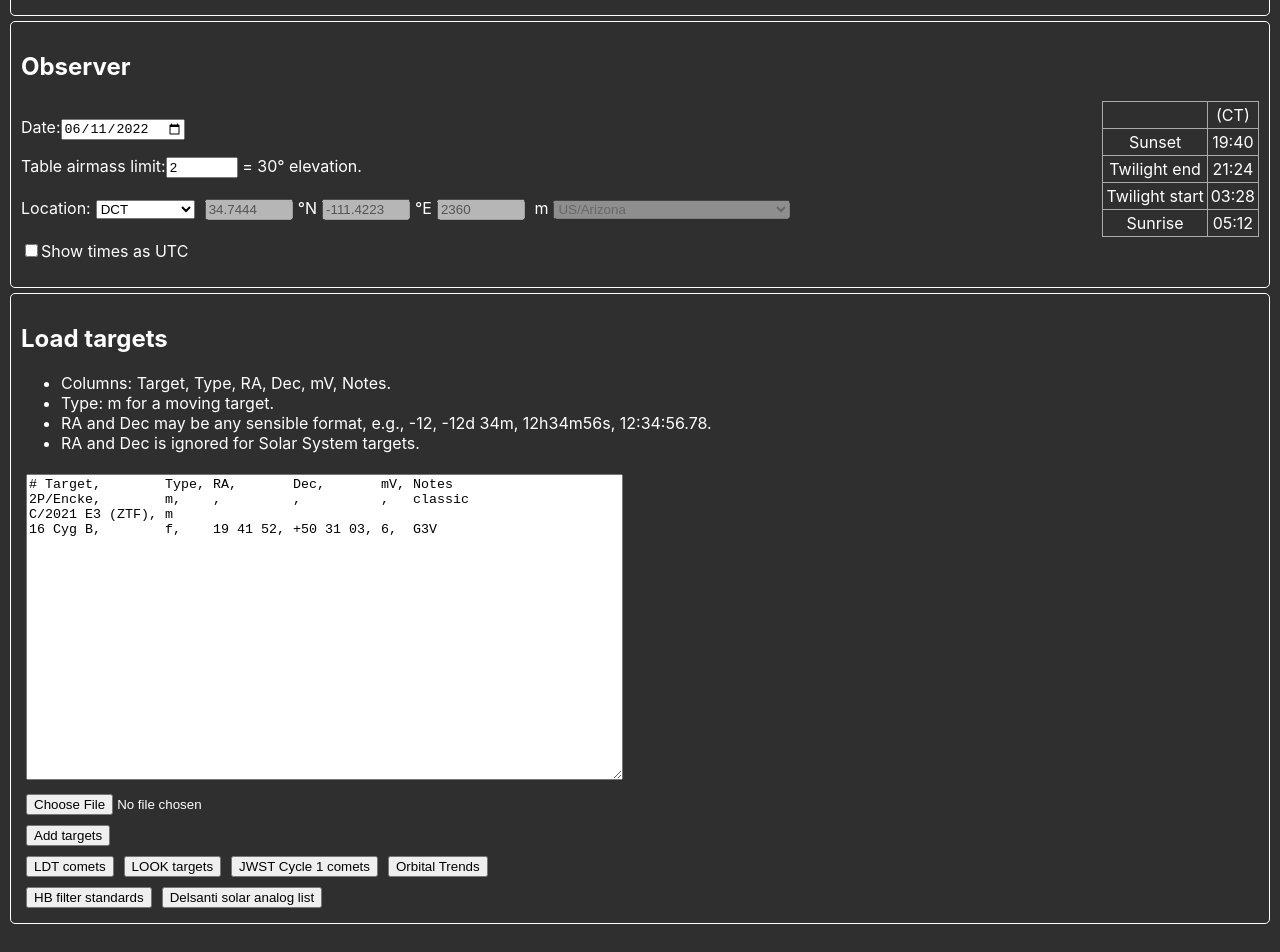
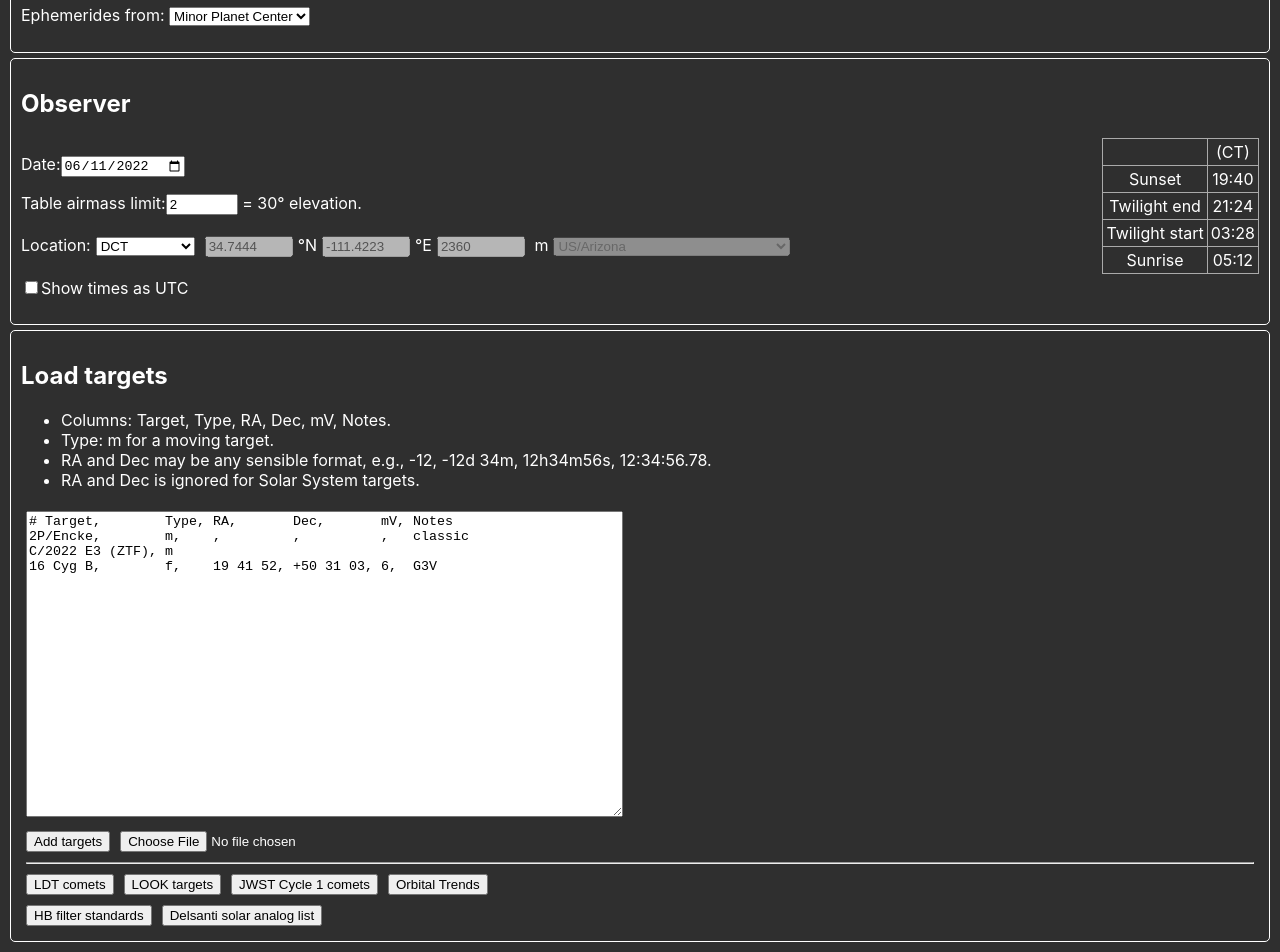
Before and after one commit to mkelley/elevation, a React (Create React App) app: page / in a window 1280 px wide. Shown: the part 991-1943 px from the top of the page. Built offline with nearby package versions, Linux system fonts and the light colour scheme; the HTML template or start-up script is replaced by a standard one.

Commit message:
Working with live MPC results!

```diff
--- a/src/App.js
+++ b/src/App.js
@@ -6,18 +6,11 @@ import LoadTargets from './components/LoadTargets';
 import Plot from './components/Plot';
 import Targets from './components/Targets';
 import './App.css';
-import Angle from './model/Angle';
 import { useCookieState, useTargets } from './util';
 
 const queryClient = new QueryClient()
 
 function App() {
-  const cookies = Object.fromEntries(
-    document.cookie
-      .split('; ')
-      .map((row) => row.split('=', 2))
-  );
-
   const [isUTC, setIsUTC] = useCookieState('isUTC', false);
   const [messages, setMessages] = React.useState([{
     severity: "info",
--- a/src/components/LoadTargets.js
+++ b/src/components/LoadTargets.js
@@ -121,7 +121,7 @@ const jwstCycle1 = `
 238P,m,,,,GTO
 29P,m,,,,Centaurs
 39P,m,,,,Centaurs
-P/2008 CL94,m,,,,Centaurs
+423P,m,,,,Centaurs (nee P/2008 CL94)
 C/2014 OG392,m,,,,Centaurs
 P/2019 LD2,m,,,,Centaurs
 C/2004 A1,m,,,,Centaurs
@@ -222,7 +222,7 @@ export default function LoadTargets({ targets, targetDispatch, addMessage }) {
   const [targetTextArea, setTargetTextArea] = React.useState(`
 # Target,        Type, RA,       Dec,       mV, Notes
 2P/Encke,        m,    ,         ,          ,   classic
-C/2021 E3 (ZTF), m
+C/2022 E3 (ZTF), m
 16 Cyg B,        f,    19 41 52, +50 31 03, 6,  G3V
 `.trim());
 
@@ -298,9 +298,9 @@ C/2021 E3 (ZTF), m
         onChange={(event) => setTargetTextArea(event.target.value)}
       />
       <br />
-      <input id="elevation-open-file" type="file" onChange={readFile} /><br />
       <button onClick={addTargets}>Add targets</button>
-      <br />
+      <input id="elevation-open-file" type="file" onChange={readFile} />
+      <hr />
       <button onClick={() => setTargetTextArea(ldtTargets)}>LDT comets</button>
       <button onClick={() => setTargetTextArea(lookTargets)}>LOOK targets</button>
       <button onClick={() => setTargetTextArea(jwstCycle1)}>JWST Cycle 1 comets</button>
--- a/src/components/Observer.js
+++ b/src/components/Observer.js
@@ -150,8 +150,6 @@ export default function Observer({ observer, setObserver, isUTC, setIsUTC }) {
   const atRise = observer && observer.sun.twilight.astronomicalStart.add(timeOffset).clock();
   const sunrise = observer && observer.sun.twilight.sunrise.add(timeOffset).clock();
 
-  const timeLabel = isUTC ? "(UTC)" : "(CT)";
-
   return (
     <div className="box">
       <h2>Observer</h2>
--- a/src/components/Target.js
+++ b/src/components/Target.js
@@ -6,7 +6,7 @@ import useMpcEphemerisService from "../services/mpc";
 /**
  * Targets render themselves as table rows
  */
-export default function Target({ index, target, observer, onChangeSelect, onChangePlot, onTargetUpdate, isUTC }) {
+export default function Target({ index, target, observer, onChangeSelect, onChangePlot, onTargetUpdate, isUTC, ephemerisSource, addMessage }) {
   const timeOffset = isUTC
     ? new Angle(-observer.date.utcOffset() / 60, 'hr')
     : new Angle(0);
@@ -20,7 +20,13 @@ export default function Target({ index, target, observer, onChangeSelect, onChan
         refresh: false
       }, index);
   };
-  useMpcEphemerisService(target, observer, onEphemerisSuccess, true);
+  const onEphemerisError = (error) => {
+    addMessage({
+      severity: 'error',
+      text: String(error)
+    });
+  }
+  useMpcEphemerisService(target, observer, onEphemerisSuccess, onEphemerisError, ephemerisSource === "debug");
 
   React.useEffect(() => {
     if (target.ra && observer) {
--- a/src/components/Targets.js
+++ b/src/components/Targets.js
@@ -1,10 +1,13 @@
 import React from "react";
 import EditableTarget from "./EditableTarget";
 import Target from "./Target";
+import { useCookieState } from "../util";
 
 
 // Targets are rendered as a table
 export default function Targets({ observer, targets, targetDispatch, addMessage, isUTC }) {
+  const [ephemerisSource, setEphemerisSource] = useCookieState("ephemerisSource", "mpc");
+
   const updateTarget = (newTarget, index) => {
     targetDispatch({
       type: 'update',
@@ -139,6 +142,8 @@ export default function Targets({ observer, targets, targetDispatch, addMessage,
                   onChangePlot={updatePlot}
                   target={target}
                   isUTC={isUTC}
+                  ephemerisSource={ephemerisSource}
+                  addMessage={addMessage}
                 />);
             }
           })}
@@ -146,7 +151,16 @@ export default function Targets({ observer, targets, targetDispatch, addMessage,
       </table>
 
       <div className="elevation-ui">
-        <p><button onClick={() => targetDispatch({ type: 'append', target: 'new' })}>New target</button></p>
+        <p>
+          <button onClick={() => targetDispatch({ type: 'append', target: 'new' })}>New target</button>
+        </p>
+        <p>
+          {"Ephemerides from: "}
+          <select value={ephemerisSource} onChange={(event) => setEphemerisSource(event.target.value)}>
+            <option value='mpc'>Minor Planet Center</option>
+            <option value='debug'>None (debug mode)</option>
+          </select>
+        </p>
       </div>
     </div >
   );
--- a/src/services/mpc.js
+++ b/src/services/mpc.js
@@ -40,7 +40,7 @@ Foundation Computing Network</a>.
 </body>
 </html>`;
 
-export default function useMpcEphemerisService(target, observer, onSuccess, mockResponse) {
+export default function useMpcEphemerisService(target, observer, onSuccess, onError, mockResponse) {
   const date = observer && observer.date
     .toISOString()
     .replace('T', ' ')
@@ -50,14 +50,19 @@ export default function useMpcEphemerisService(target, observer, onSuccess, mock
   const longitude = observer && observer.latitude;
   const altitude = observer && observer.altitude;
 
+  const namePatterns = /([ACPD]\/[0-9]+ [A-Z0-9]+)/
+  const match = target.name.match(namePatterns)
+  const name = match ? match[0] : target.name;
+
   return useQuery(
-    ['mpes', target.moving, target.name, date, longitude, latitude, altitude, mockResponse],
-    () => fetchMpcEphemerisService(target.moving, target.name, date, longitude, latitude, altitude, mockResponse)
+    ['mpes', target.moving, name, date, longitude, latitude, altitude, mockResponse],
+    () => fetchMpcEphemerisService(target.moving, name, date, longitude, latitude, altitude, mockResponse)
       .then(parseMpcEphemerisServiceResponse),
     {
       retry: false,
       staleTime: Infinity,
       onSuccess: onSuccess,
+      onError: onError,
       refetchOnMount: "always"
     }
   );
@@ -75,6 +80,8 @@ async function fetchMpcEphemerisService(moving, name, date, longitude, latitude,
     console.log('Fetching mock MPES response.');
     return new Promise(resolve => resolve(MOCK_RESPONSE));
   }
+
+  // const cleanedName =
 
   console.log(`Fetching ephemeris for ${name} from (${longitude.deg} deg, ${latitude.deg} deg, ${altitude} m) at ${date}`);
 
@@ -128,8 +135,14 @@ function parseMpcEphemerisServiceResponse(text) {
   const parser = new DOMParser();
   const doc = parser.parseFromString(text, "text/html");
 
-  if (doc.getElementsByTagName('title')[0].innerText === 'Incorrect Form Entry') {
+  const title = doc.getElementsByTagName('title')[0].innerText;
+  if (title === 'Incorrect Form Entry') {
     throw new Error(text);
+  }
+
+  if (text.includes('No current elements found')) {
+    const error = doc.getElementsByTagName('p')[1].innerText;
+    throw new Error(error);
   }
 
   const table = doc.getElementsByTagName('pre')[0].innerText;
--- a/src/util.js
+++ b/src/util.js
@@ -2,7 +2,6 @@ import React from "react";
 import moment from "moment-timezone";
 import Angle from "./model/Angle";
 import AngleArray from "./model/AngleArray";
-import { type } from "@testing-library/user-event/dist/type";
 
 export function airmassToElevation(am) {
   return new Angle(Math.PI / 2 - Math.acos(1 / am));
@@ -210,10 +209,10 @@ export function useCookieState(key, defaultState) {
   let decode, encode;
   if (typeof defaultState === 'boolean') {
     decode = (s) => s === 'true';
-    encode = (s) => String(s);
+    encode = String;
   } else {
-    decode = (s) => s;
-    encode = (s) => String(s);
+    decode = decodeURIComponent;
+    encode = encodeURIComponent;
   }
 
   const value = cookie ? decode(cookie.split('=', 2)[1]) : defaultState;
```
